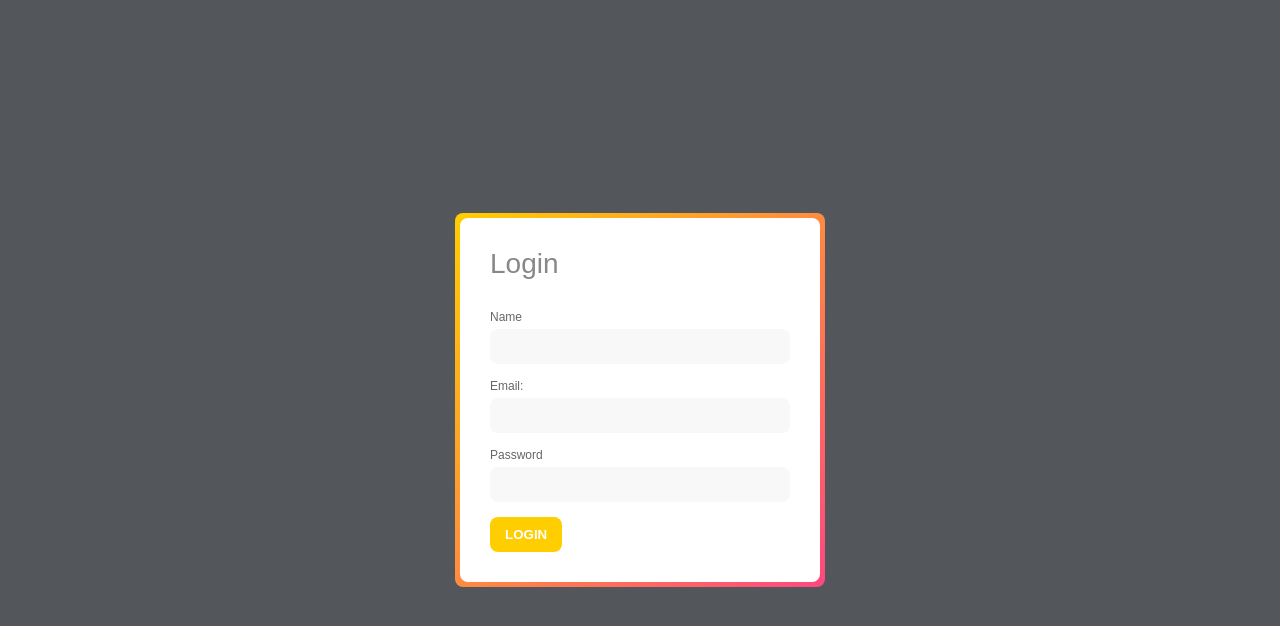
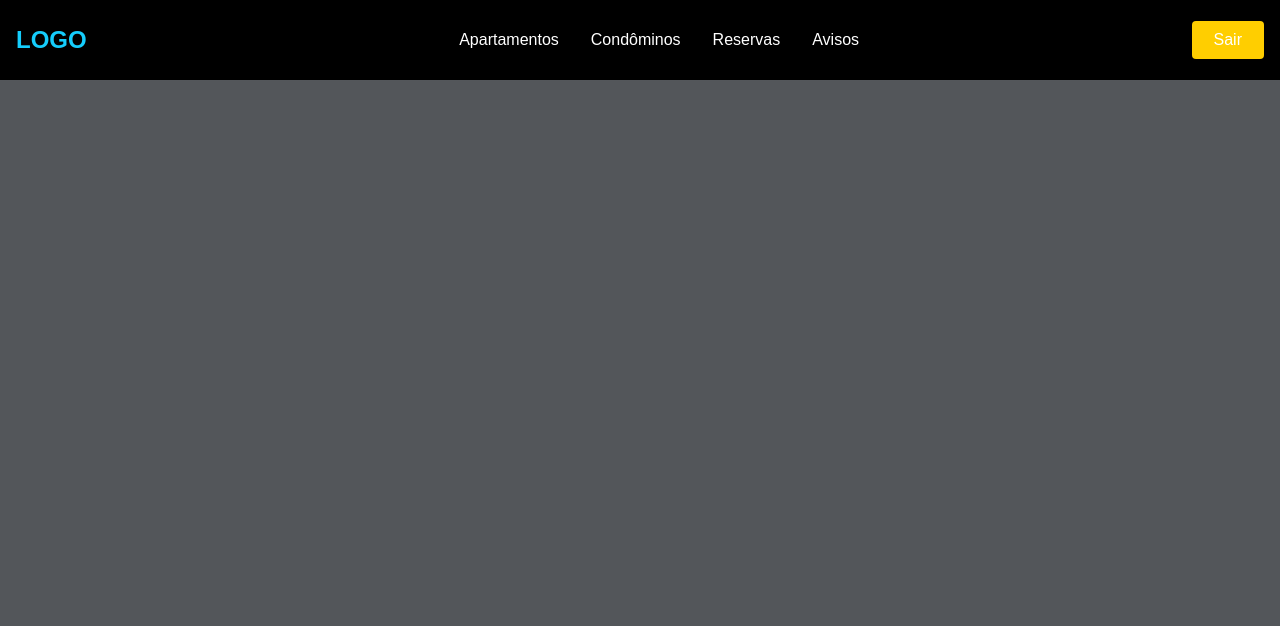
Before and after one commit to JailtonDomingos/GerenciadorCondominio, a React (Create React App) app: page / in a window 1280 px wide. Shown: the top 626 px of the page. Built offline with nearby package versions, Linux system fonts and the light colour scheme.

Commit message:
[ReactJS] FEATURE - Navbar routers

```diff
--- a/src/App.js
+++ b/src/App.js
@@ -3,6 +3,7 @@ import LoginForm from "./components/LoginForm";
 import GenericButton from "./components/GenericButton";
 import NavBar from "./components/NavBar";
 import { BrowserRouter as Router, Route, Routes, Link } from 'react-router-dom';
+import Apartamentos from "./components/Apartamentos";
 
 function App() {
   const adminUser = { // Object admin user for testing
@@ -40,16 +41,13 @@ function App() {
 //Always i'll show login page until log in
   return (
       <div className="App">
-        {(user.email !== '') ? ( // user.email !== ''//Verificar futuramente com uma variable true que virá da validação do hash de login
+        {(true) ? ( // user.email !== ''//Verificar futuramente com uma variable true que virá da validação do hash de login
             <>
-              <Router>
-                <div className="welcome">
-                    {/*<h2>Welcome, <span>{user.name}</span></h2>*/}
-
-                    <NavBar event={Logout}/>
-
-                    {/*<GenericButton event={Logout} message={'Logout'}/>*/}
-                </div>
+              <Router className="welcome">
+                  <NavBar event={Logout}/>
+                  <Routes>
+                    <Route path='/' exact component={Apartamentos} />
+                  </Routes>
               </Router>
             </>
           ) : (
@@ -75,4 +73,5 @@ export default App;
   Deixar a primeira tela sendo o login com um background bonito do condominio
   Diferenciar o login de user/admin
 
+  Antigo button logout: <GenericButton event={Logout} message={'Logout'}/>
 */
--- a/src/components/NavBar.js
+++ b/src/components/NavBar.js
@@ -1,5 +1,6 @@
 import React from 'react';
 import { Nav, NavLink, Bars, NavMenu, NavBtn, NavBtnLink } from './NavBarElements'
+import Apartamentos from './Apartamentos.js'
 
 const NavBar = ( props ) => {
     return (
@@ -14,7 +15,7 @@ const NavBar = ( props ) => {
                         Apartamentos
                     </NavLink>
                     <NavLink to='/condominos' activeStyle>
-                        Condominos
+                        Condôminos
                     </NavLink>
                     <NavLink to='/reservas' activeStyle>
                         Reservas
--- a/src/index.css
+++ b/src/index.css
@@ -1,9 +1,12 @@
-*{
-    margin: 0;
-    padding: 0;
-    box-sizing: border-box;
-    font-family: montserrat, sans-serif;
+@import url('https://fonts.googleapis.com/css2?family=Sora&display=swap');
+
+* {
+	font-family: ‘Sora’, sans-serif;
+	box-sizing: border-box;
+	margin: 0;
+	padding: 0;
 }
+
 
 input {
     appearance: none;
```
